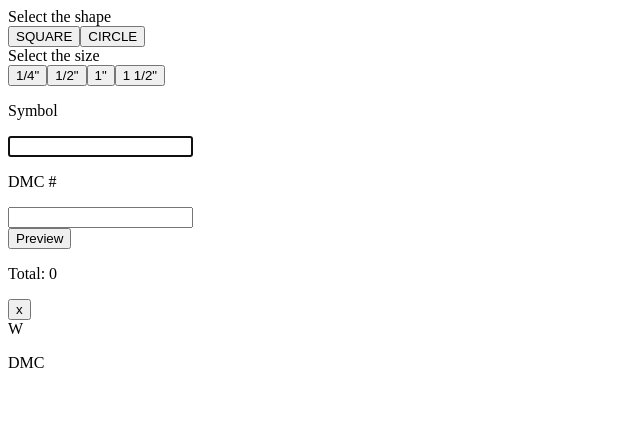
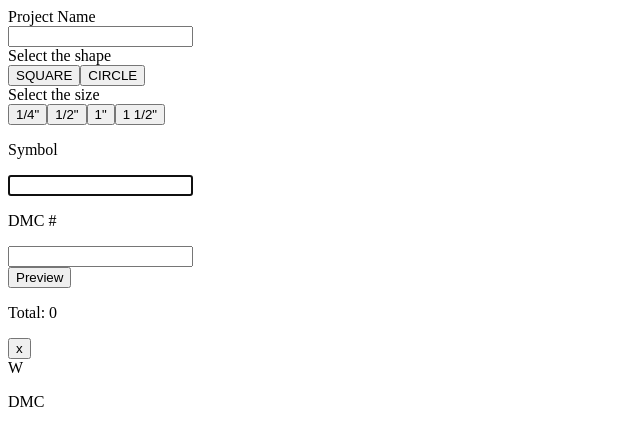
Before and after one commit to thurmand/diamond_legend_maker, a Next.js app: page /symbols in a window 1280 px wide. Shown: the top 446 px of the page, without its empty margins (0-640 px from the left). Built offline with nearby package versions, Linux system fonts and the light colour scheme.

Commit message:
styling added project name

```diff
--- a/pages/symbols/index.js
+++ b/pages/symbols/index.js
@@ -7,6 +7,7 @@ export default function Symbols() {
   var [symbolList, setSymbolList] = useState([]);
   var [shape, setShape] = useState("square");
   var [size, setSize] = useState("inch");
+  var [projectName, setProjectName] = useState("");
 
   function onEnterSymbol(values) {
     if (symbolList.find((n) => n.symbol == values.symbol)) {
@@ -49,6 +50,12 @@ export default function Symbols() {
       <main className="flex-1 justify-center">
         <div className="flex h-screen bg-gray-100">
           <div>
+            <ProjectName
+              onChange={({ target }) => {
+                setProjectName(target.value);
+              }}
+              value={projectName}
+            />
             <StickerProfile
               onClick={(value) => {
                 setShape(value);
@@ -134,7 +141,6 @@ function EnterSymbols({ className, onEnterSymbol }) {
       <div className="flex justify-evenly bg-white px-2 pb-2 rounded-lg">
         <div className="flex flex-col">
           <p className="text-3xl">Symbol</p>
-
           <input
             onFocus={(event) => event.target.select()}
             className="border-b-2 border-gray-400 text-4xl mt-2 w-24 focus:outline-none"
@@ -261,10 +267,24 @@ function ColorBlock({ symbol, color, textColor, profile }) {
   );
 }
 
+function ProjectName({ onChange, value }) {
+  return (
+    <div className="p-4 bg-gray-50 my-2">
+      <div className="text-xl">Project Name</div>
+      <input
+        type="text"
+        className="mt-2 border-b-2"
+        onChange={onChange}
+        value={value}
+      />
+    </div>
+  );
+}
+
 function StickerProfile({ onClick, value }) {
   return (
     <div className="p-4 bg-gray-50 my-2">
-      <div>Select the shape</div>
+      <div className="text-xl">Select the shape</div>
       <div>
         <ToggleButtons onSelect={onClick} value={value}>
           <ToggleButton value="square">SQUARE</ToggleButton>
@@ -278,7 +298,7 @@ function StickerProfile({ onClick, value }) {
 function StickerSize({ onClick, value }) {
   return (
     <div className="p-4 bg-gray-50 my-2">
-      <div>Select the size</div>
+      <div className="text-xl">Select the size</div>
       <div>
         <ToggleButtons onSelect={onClick} value={value}>
           <ToggleButton value="quarter">1/4"</ToggleButton>
```
